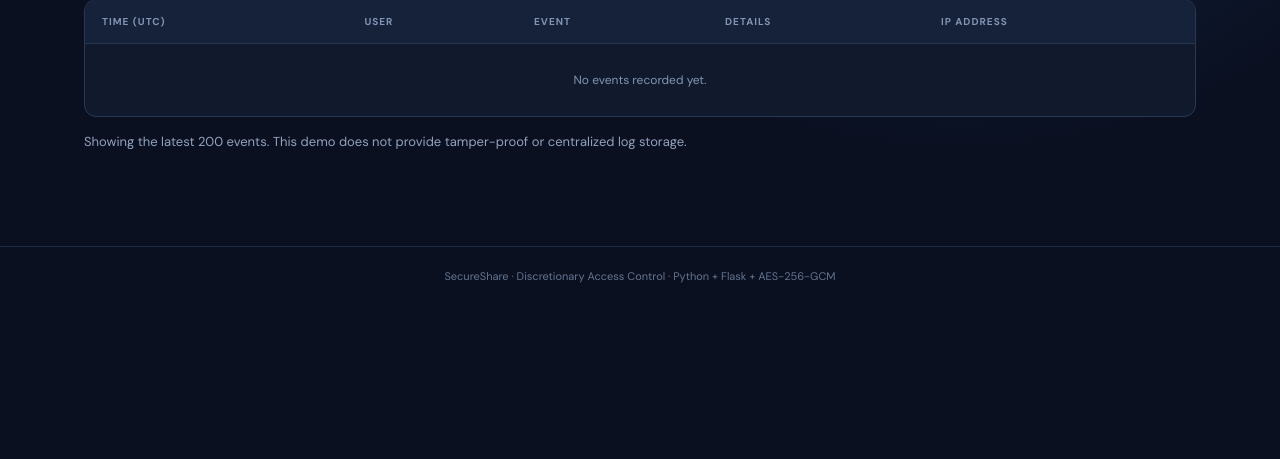
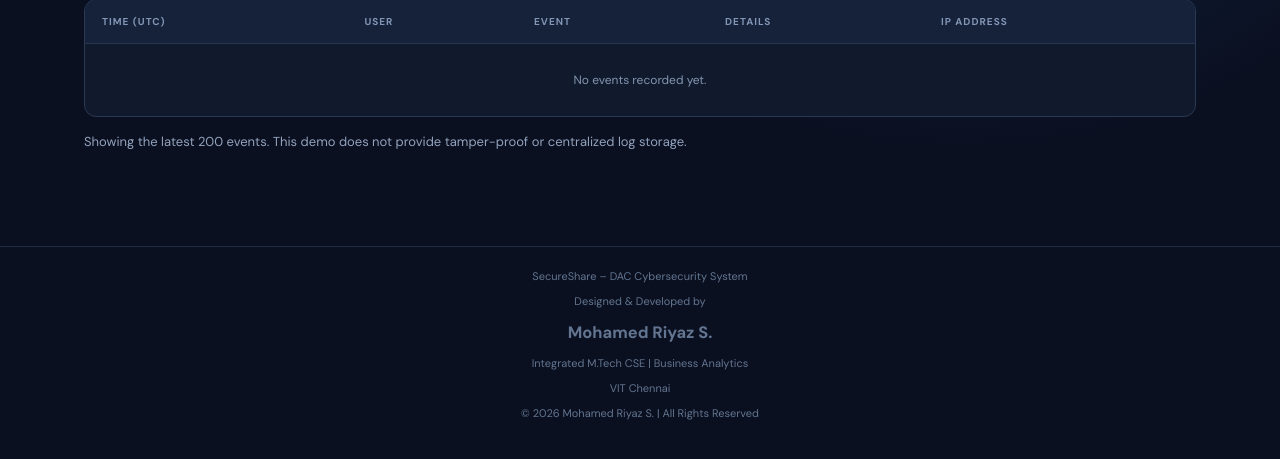
Before and after one commit to Riyaz077/SecureShare-Discretionary-Access-Control-Encrypted-File-Sharing, a Flask app: page /audit in a window 1280 px wide. Shown: the part 276-735 px from the top of the page. Run offline with Flask 3, Linux system fonts and the light colour scheme; the visitor is signed in with stand-in values (Sample User, id 1); data comes from the database, SQL or seed files in the repository; data that the repository does not hold is empty.

Commit message:
Update base.html

```diff
--- a/templates/base.html
+++ b/templates/base.html
@@ -1 +1,16 @@
-<!doctype html><html lang="en"><head><meta charset="utf-8"><meta name="viewport" content="width=device-width,initial-scale=1"><title>{{ title or 'SecureShare' }}</title><link rel="stylesheet" href="{{ url_for('static',filename='style.css') }}"></head><body><nav class="nav"><a class="brand" href="{{ url_for('index') }}"><span class="brand-icon">S</span> SecureShare</a><div class="nav-links">{% if session.get('user_id') %}<a href="{{ url_for('dashboard') }}">Dashboard</a><a href="{{ url_for('audit') }}">Audit trail</a><span class="user">{{ session.get('username') }}</span><a class="nav-cta" href="{{ url_for('logout') }}">Sign out</a>{% else %}<a href="{{ url_for('login') }}">Sign in</a><a class="nav-cta" href="{{ url_for('register') }}">Get started</a>{% endif %}</div></nav><main class="container">{% with messages=get_flashed_messages(with_categories=true) %}{% for category,message in messages %}<div class="flash {{ category }}">{{ message }}</div>{% endfor %}{% endwith %}{% block content %}{% endblock %}</main><footer>SecureShare · Discretionary Access Control · Python + Flask + AES-256-GCM</footer></body></html>
+<!doctype html><html lang="en"><head><meta charset="utf-8"><meta name="viewport" content="width=device-width,initial-scale=1"><title>{{ title or 'SecureShare' }}</title><link rel="stylesheet" href="{{ url_for('static',filename='style.css') }}"></head><body><nav class="nav"><a class="brand" href="{{ url_for('index') }}"><span class="brand-icon">S</span> SecureShare</a><div class="nav-links">{% if session.get('user_id') %}<a href="{{ url_for('dashboard') }}">Dashboard</a><a href="{{ url_for('audit') }}">Audit trail</a><span class="user">{{ session.get('username') }}</span><a class="nav-cta" href="{{ url_for('logout') }}">Sign out</a>{% else %}<a href="{{ url_for('login') }}">Sign in</a><a class="nav-cta" href="{{ url_for('register') }}">Get started</a>{% endif %}</div></nav><main class="container">{% with messages=get_flashed_messages(with_categories=true) %}{% for category,message in messages %}<div class="flash {{ category }}">{{ message }}</div>{% endfor %}{% endwith %}{% block content %}{% endblock %}</main><footer class="project-footer">
+    <div class="footer-project">
+        SecureShare – DAC Cybersecurity System
+    </div>
+
+    <p class="footer-label">Designed & Developed by</p>
+
+    <h2>Mohamed Riyaz S.</h2>
+
+    <p>Integrated M.Tech CSE | Business Analytics</p>
+    <p>VIT Chennai</p>
+
+    <div class="footer-bottom">
+        © 2026 Mohamed Riyaz S. | All Rights Reserved
+    </div>
+</footer></body></html>
```
